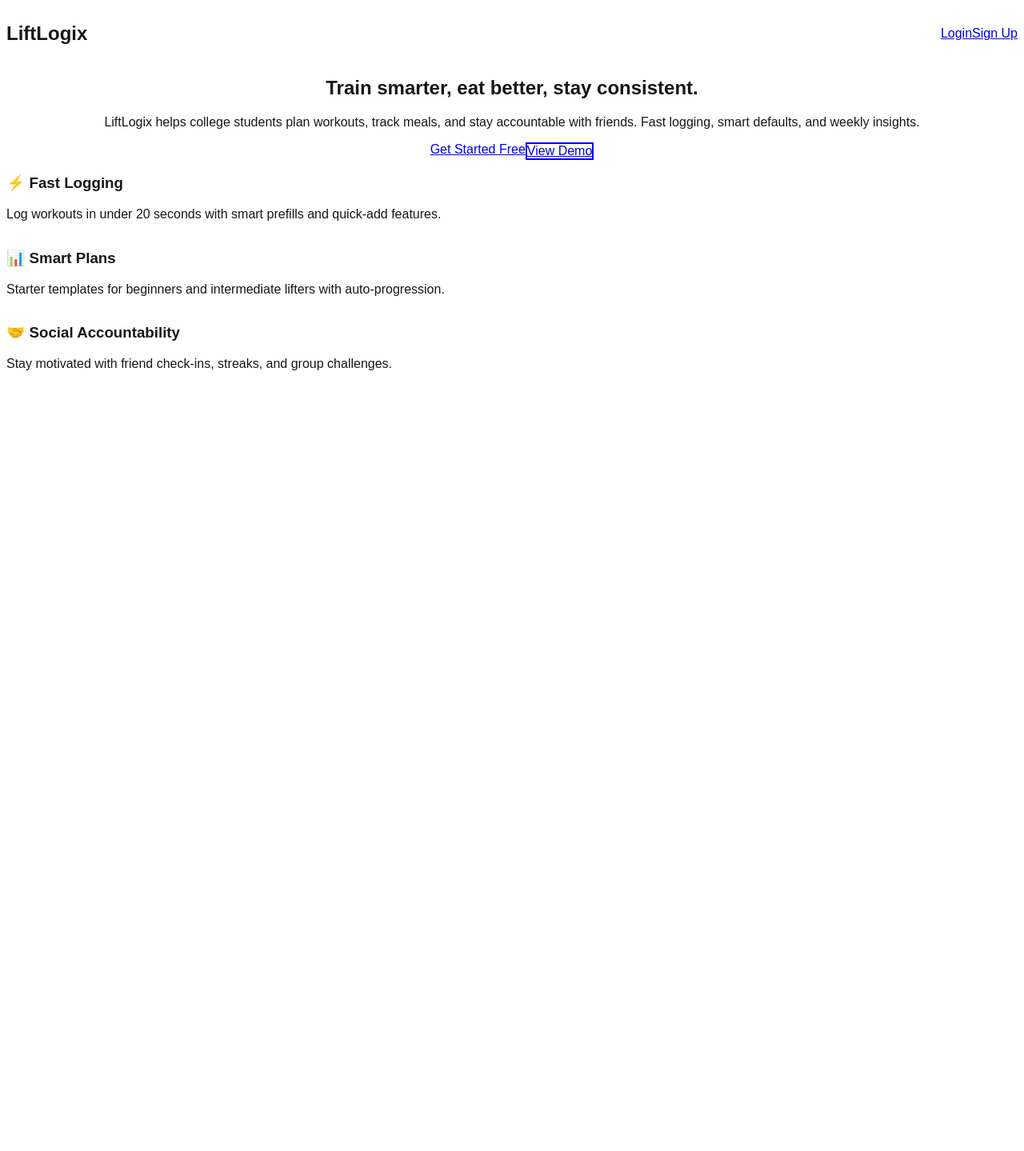
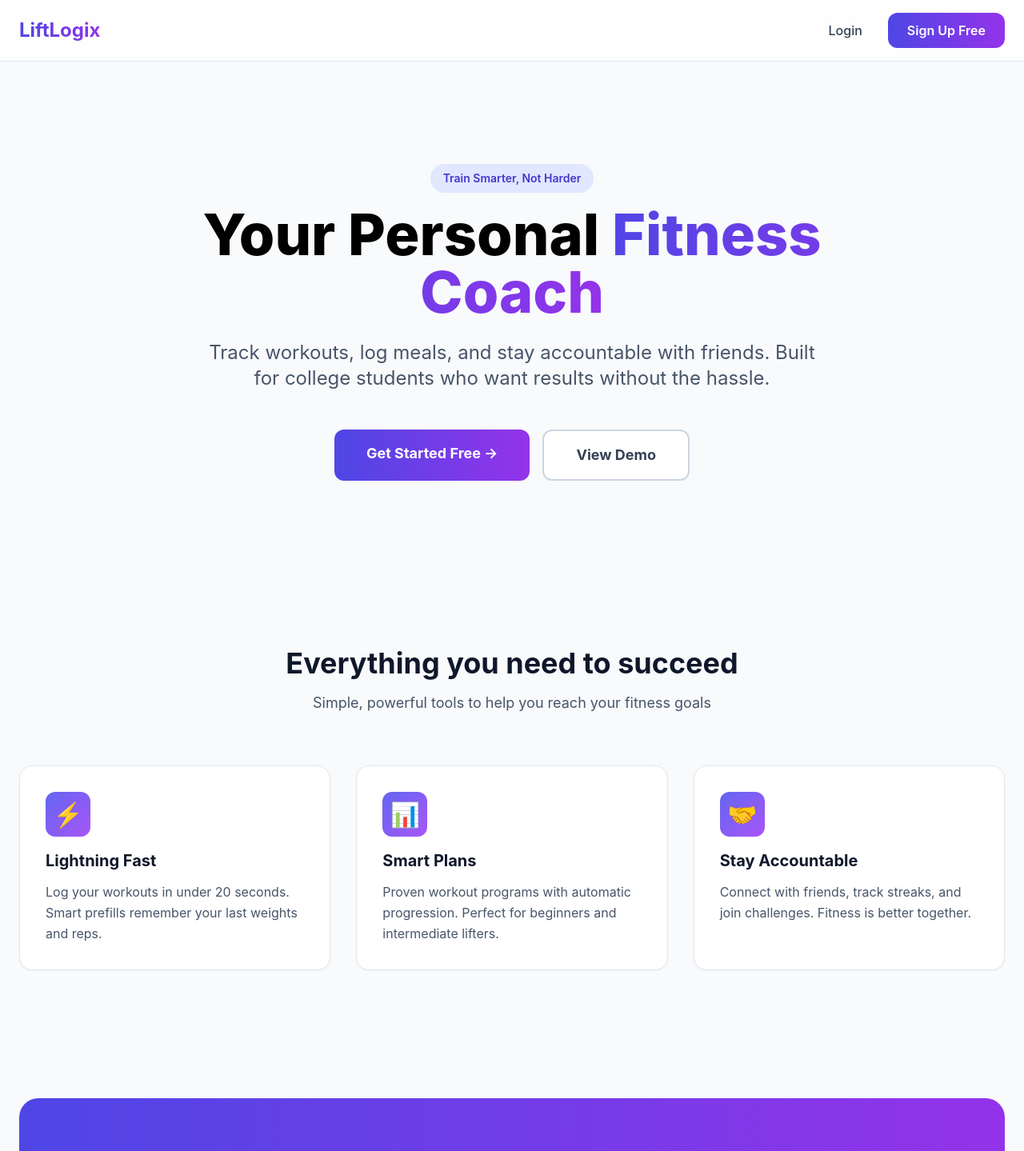
Before and after one commit to DavNquyen/LiftLogix, a Next.js app in the folder web/: page / in a window 1280 px wide. Shown: the top 1439 px of the page at 80% size. Before the commit the page ends 816 px from the top, so only its background shows below. Built offline with nearby package versions, Linux system fonts and the light colour scheme; no server answers.

Commit message:
Implement authentication system and modernize UI with Tailwind CSS

```diff
--- a/web/package.json
+++ b/web/package.json
@@ -26,7 +26,7 @@
     "eslint": "^9.37.0",
     "eslint-config-next": "^15.5.4",
     "postcss": "^8.5.6",
-    "tailwindcss": "^4.1.14",
+    "tailwindcss": "^3.4.18",
     "typescript": "^5.9.3"
   }
 }
--- a/web/src/app/dashboard/layout.tsx
+++ b/web/src/app/dashboard/layout.tsx
@@ -40,9 +40,9 @@ export default function DashboardLayout({
 
   // User is authenticated, render dashboard
   return (
-    <div className="min-h-screen bg-gray-50">
+    <div className="min-h-screen bg-slate-50">
       <DashboardNav />
-      <main className="container mx-auto px-4 py-8">
+      <main className="container mx-auto px-6 py-8">
         {children}
       </main>
     </div>
--- a/web/src/app/globals.css
+++ b/web/src/app/globals.css
@@ -2,26 +2,12 @@
 @tailwind components;
 @tailwind utilities;
 
-:root {
-  --background: #ffffff;
-  --foreground: #171717;
-}
+@import url('https://fonts.googleapis.com/css2?family=Inter:wght@300;400;500;600;700;800&display=swap');
 
-@media (prefers-color-scheme: dark) {
-  :root {
-    --background: #0a0a0a;
-    --foreground: #ededed;
+@layer base {
+  body {
+    font-family: 'Inter', ui-sans-serif, system-ui, sans-serif;
+    -webkit-font-smoothing: antialiased;
+    -moz-osx-font-smoothing: grayscale;
   }
 }
-
-body {
-  color: var(--foreground);
-  background: var(--background);
-  font-family: Arial, Helvetica, sans-serif;
-}
-
-@layer utilities {
-  .text-balance {
-    text-wrap: balance;
-  }
-}
--- a/web/src/app/login/page.tsx
+++ b/web/src/app/login/page.tsx
@@ -33,40 +33,43 @@ export default function Login() {
   };
 
   return (
-    <div className="min-h-screen flex items-center justify-center bg-gradient-to-br from-blue-500 to-purple-600 p-4">
-      <div className="bg-white rounded-lg shadow-xl p-8 w-full max-w-md">
+    <div className="min-h-screen flex items-center justify-center bg-slate-50 p-4">
+      <div className="w-full max-w-md">
+        <div className="bg-white rounded-2xl shadow-xl border border-slate-200 p-8">
           <div className="mb-8">
-          <Link href="/" className="text-2xl font-bold text-blue-600">
+            <Link href="/" className="inline-block mb-6">
+              <span className="text-2xl font-bold bg-gradient-to-r from-indigo-600 to-purple-600 bg-clip-text text-transparent">
                 LiftLogix
+              </span>
             </Link>
-          <h2 className="text-2xl font-bold text-gray-800 mt-4">Welcome back</h2>
-          <p className="text-gray-600 mt-2">Sign in to your account</p>
+            <h2 className="text-3xl font-bold text-slate-900">Welcome back</h2>
+            <p className="text-slate-600 mt-2">Sign in to continue your fitness journey</p>
           </div>
 
           {error && (
-          <div className="bg-red-50 text-red-600 p-3 rounded-lg mb-4">
+            <div className="bg-red-50 border border-red-200 text-red-700 px-4 py-3 rounded-xl mb-6">
               {error}
             </div>
           )}
 
-        <form onSubmit={handleSubmit} className="space-y-6">
+          <form onSubmit={handleSubmit} className="space-y-5">
             <div>
-            <label htmlFor="email" className="block text-sm font-medium text-gray-700 mb-2">
-              Email
+              <label htmlFor="email" className="block text-sm font-semibold text-slate-700 mb-2">
+                Email Address
               </label>
               <input
                 id="email"
                 type="email"
                 value={email}
                 onChange={(e) => setEmail(e.target.value)}
-              className="w-full px-4 py-2 border border-gray-300 rounded-lg focus:ring-2 focus:ring-blue-500 focus:border-transparent"
+                className="w-full px-4 py-3 border border-slate-300 rounded-xl focus:ring-2 focus:ring-indigo-500 focus:border-transparent transition-all text-slate-900"
                 placeholder="you@example.com"
                 required
               />
             </div>
 
             <div>
-            <label htmlFor="password" className="block text-sm font-medium text-gray-700 mb-2">
+              <label htmlFor="password" className="block text-sm font-semibold text-slate-700 mb-2">
                 Password
               </label>
               <input
@@ -74,7 +77,7 @@ export default function Login() {
                 type="password"
                 value={password}
                 onChange={(e) => setPassword(e.target.value)}
-              className="w-full px-4 py-2 border border-gray-300 rounded-lg focus:ring-2 focus:ring-blue-500 focus:border-transparent"
+                className="w-full px-4 py-3 border border-slate-300 rounded-xl focus:ring-2 focus:ring-indigo-500 focus:border-transparent transition-all text-slate-900"
                 placeholder="••••••••"
                 required
               />
@@ -83,19 +86,20 @@ export default function Login() {
             <button
               type="submit"
               disabled={loading}
-            className="w-full bg-blue-600 text-white py-3 rounded-lg font-semibold hover:bg-blue-700 transition disabled:opacity-50 disabled:cursor-not-allowed"
+              className="w-full bg-gradient-to-r from-indigo-600 to-purple-600 text-white py-3.5 rounded-xl font-semibold hover:shadow-lg hover:scale-[1.02] transition-all duration-200 disabled:opacity-50 disabled:cursor-not-allowed disabled:hover:scale-100"
             >
               {loading ? "Signing in..." : "Sign In"}
             </button>
           </form>
 
-        <p className="mt-6 text-center text-gray-600">
+          <p className="mt-6 text-center text-slate-600">
             Don't have an account?{" "}
-          <Link href="/register" className="text-blue-600 font-semibold hover:underline">
-            Sign up
+            <Link href="/register" className="text-indigo-600 font-semibold hover:text-indigo-700 transition-colors">
+              Sign up free
             </Link>
           </p>
         </div>
       </div>
+    </div>
   );
 }
--- a/web/src/app/page.tsx
+++ b/web/src/app/page.tsx
@@ -2,74 +2,126 @@ import Link from "next/link";
 
 export default function Home() {
   return (
-    <div className="min-h-screen bg-gradient-to-br from-blue-500 to-purple-600">
+    <div className="min-h-screen bg-slate-50">
       {/* Navigation */}
-      <nav className="p-6 flex justify-between items-center">
-        <h1 className="text-2xl font-bold text-white">LiftLogix</h1>
-        <div className="space-x-4">
+      <nav className="border-b border-slate-200 bg-white/80 backdrop-blur-md sticky top-0 z-50">
+        <div className="container mx-auto px-6 py-4 flex justify-between items-center">
+          <h1 className="text-2xl font-bold bg-gradient-to-r from-indigo-600 to-purple-600 bg-clip-text text-transparent">
+            LiftLogix
+          </h1>
+          <div className="flex items-center gap-3">
             <Link
               href="/login"
-            className="px-4 py-2 text-white hover:text-gray-200 transition"
+              className="px-5 py-2.5 text-slate-700 font-medium hover:text-slate-900 transition-colors"
             >
               Login
             </Link>
             <Link
               href="/register"
-            className="px-6 py-2 bg-white text-blue-600 rounded-lg font-semibold hover:bg-gray-100 transition"
+              className="px-6 py-2.5 bg-gradient-to-r from-indigo-600 to-purple-600 text-white rounded-xl font-semibold hover:shadow-lg hover:scale-105 transition-all duration-200"
             >
-            Sign Up
+              Sign Up Free
             </Link>
+          </div>
         </div>
       </nav>
 
       {/* Hero Section */}
-      <div className="container mx-auto px-6 py-20 text-center text-white">
-        <h2 className="text-5xl md:text-6xl font-bold mb-6">
-          Train smarter, eat better, stay consistent.
-        </h2>
-        <p className="text-xl md:text-2xl mb-12 text-gray-100 max-w-3xl mx-auto">
-          LiftLogix helps college students plan workouts, track meals, and stay
-          accountable with friends. Fast logging, smart defaults, and weekly insights.
+      <div className="container mx-auto px-6 py-20 md:py-32">
+        <div className="text-center max-w-4xl mx-auto">
+          <div className="inline-block mb-4 px-4 py-2 bg-indigo-100 text-indigo-700 rounded-full text-sm font-semibold">
+            Train Smarter, Not Harder
+          </div>
+          <h1 className="text-5xl md:text-7xl font-extrabold mb-6 leading-tight">
+            Your Personal
+            <span className="bg-gradient-to-r from-indigo-600 to-purple-600 bg-clip-text text-transparent"> Fitness Coach</span>
+          </h1>
+          <p className="text-xl md:text-2xl text-slate-600 mb-12 leading-relaxed max-w-3xl mx-auto">
+            Track workouts, log meals, and stay accountable with friends.
+            Built for college students who want results without the hassle.
           </p>
-        <div className="flex gap-4 justify-center">
+          <div className="flex flex-col sm:flex-row gap-4 justify-center">
             <Link
               href="/register"
-            className="px-8 py-4 bg-white text-blue-600 rounded-lg font-bold text-lg hover:bg-gray-100 transition"
+              className="px-10 py-4 bg-gradient-to-r from-indigo-600 to-purple-600 text-white rounded-xl font-bold text-lg hover:shadow-2xl hover:scale-105 transition-all duration-200"
             >
-            Get Started Free
+              Get Started Free →
             </Link>
             <Link
-            href="/dashboard"
-            className="px-8 py-4 bg-transparent border-2 border-white text-white rounded-lg font-bold text-lg hover:bg-white hover:text-blue-600 transition"
+              href="/login"
+              className="px-10 py-4 bg-white border-2 border-slate-300 text-slate-700 rounded-xl font-bold text-lg hover:border-indigo-300 hover:shadow-lg transition-all duration-200"
             >
               View Demo
             </Link>
           </div>
         </div>
+      </div>
 
       {/* Features */}
-      <div className="container mx-auto px-6 py-16">
-        <div className="grid md:grid-cols-3 gap-8 text-white">
-          <div className="bg-white/10 backdrop-blur-sm p-6 rounded-lg">
-            <h3 className="text-xl font-bold mb-3">⚡ Fast Logging</h3>
-            <p className="text-gray-100">
-              Log workouts in under 20 seconds with smart prefills and quick-add features.
+      <div className="container mx-auto px-6 py-20">
+        <div className="text-center mb-16">
+          <h2 className="text-3xl md:text-4xl font-bold text-slate-900 mb-4">
+            Everything you need to succeed
+          </h2>
+          <p className="text-lg text-slate-600">
+            Simple, powerful tools to help you reach your fitness goals
           </p>
         </div>
-          <div className="bg-white/10 backdrop-blur-sm p-6 rounded-lg">
-            <h3 className="text-xl font-bold mb-3">📊 Smart Plans</h3>
-            <p className="text-gray-100">
-              Starter templates for beginners and intermediate lifters with auto-progression.
+        <div className="grid md:grid-cols-3 gap-8">
+          <div className="bg-white p-8 rounded-2xl shadow-sm hover:shadow-xl transition-shadow duration-300 border border-slate-200">
+            <div className="w-14 h-14 bg-gradient-to-br from-indigo-500 to-purple-500 rounded-xl flex items-center justify-center text-3xl mb-4">
+              ⚡
+            </div>
+            <h3 className="text-xl font-bold text-slate-900 mb-3">Lightning Fast</h3>
+            <p className="text-slate-600 leading-relaxed">
+              Log your workouts in under 20 seconds. Smart prefills remember your last weights and reps.
             </p>
           </div>
-          <div className="bg-white/10 backdrop-blur-sm p-6 rounded-lg">
-            <h3 className="text-xl font-bold mb-3">🤝 Social Accountability</h3>
-            <p className="text-gray-100">
-              Stay motivated with friend check-ins, streaks, and group challenges.
+          <div className="bg-white p-8 rounded-2xl shadow-sm hover:shadow-xl transition-shadow duration-300 border border-slate-200">
+            <div className="w-14 h-14 bg-gradient-to-br from-indigo-500 to-purple-500 rounded-xl flex items-center justify-center text-3xl mb-4">
+              📊
+            </div>
+            <h3 className="text-xl font-bold text-slate-900 mb-3">Smart Plans</h3>
+            <p className="text-slate-600 leading-relaxed">
+              Proven workout programs with automatic progression. Perfect for beginners and intermediate lifters.
+            </p>
+          </div>
+          <div className="bg-white p-8 rounded-2xl shadow-sm hover:shadow-xl transition-shadow duration-300 border border-slate-200">
+            <div className="w-14 h-14 bg-gradient-to-br from-indigo-500 to-purple-500 rounded-xl flex items-center justify-center text-3xl mb-4">
+              🤝
+            </div>
+            <h3 className="text-xl font-bold text-slate-900 mb-3">Stay Accountable</h3>
+            <p className="text-slate-600 leading-relaxed">
+              Connect with friends, track streaks, and join challenges. Fitness is better together.
             </p>
           </div>
         </div>
       </div>
+
+      {/* CTA Section */}
+      <div className="container mx-auto px-6 py-20">
+        <div className="bg-gradient-to-r from-indigo-600 to-purple-600 rounded-3xl p-12 md:p-16 text-center">
+          <h2 className="text-3xl md:text-5xl font-bold text-white mb-6">
+            Ready to start your journey?
+          </h2>
+          <p className="text-xl text-indigo-100 mb-8 max-w-2xl mx-auto">
+            Join thousands of students transforming their fitness routine
+          </p>
+          <Link
+            href="/register"
+            className="inline-block px-10 py-4 bg-white text-indigo-600 rounded-xl font-bold text-lg hover:shadow-2xl hover:scale-105 transition-all duration-200"
+          >
+            Create Free Account →
+          </Link>
+        </div>
+      </div>
+
+      {/* Footer */}
+      <footer className="border-t border-slate-200 py-8">
+        <div className="container mx-auto px-6 text-center text-slate-600">
+          <p>© 2025 LiftLogix. Built for CS 4624.</p>
+        </div>
+      </footer>
     </div>
   );
 }
```
Also changed, not shown: web/src/app/dashboard/page.tsx (+56 -31 lines), web/src/app/register/page.tsx (+22 -17 lines), web/src/components/DashboardNav.tsx (+14 -14 lines), 1 other file (tests, documents, lock files or other folders). Lines whose indentation alone changed are shown as unchanged.
